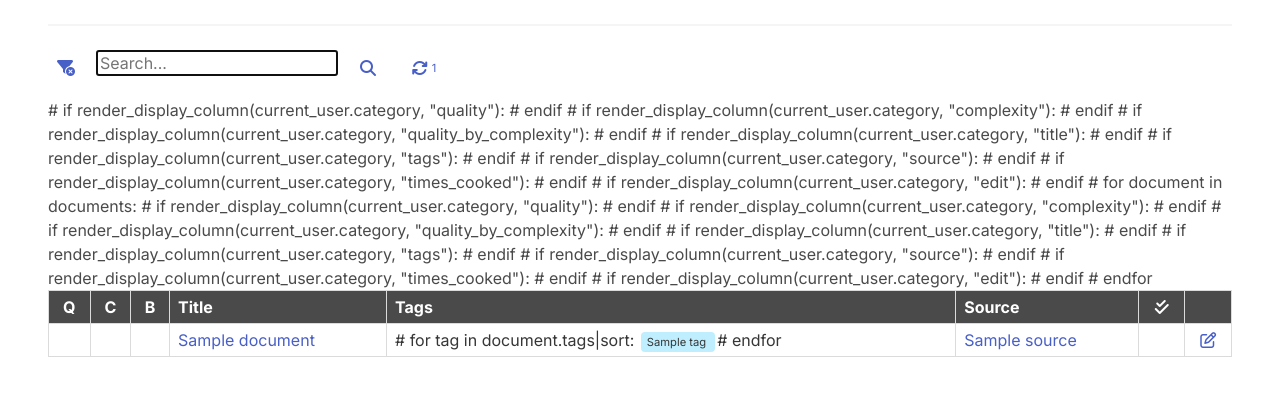
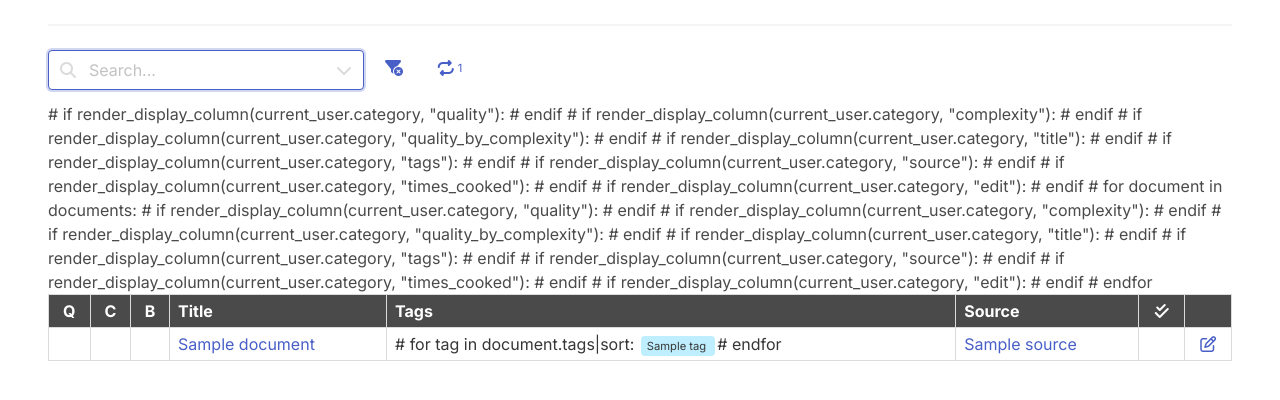
Before and after one commit to PBorocz/coctione_libri, a Python web app: template app/templates/main/display.html in a window 1280 px wide. Shown: the part 107-507 px from the top of the page. Run offline with Jinja, Linux system fonts and the light colour scheme; the template is opened without the code that fills it: most values are stand-ins (such as "Sample title", 1, 10 or a date in 2020); some libraries are stand-ins or nearby versions.

Commit message:
Final version of search history and updated ui.

```diff
--- a/app/templates/main/display_search_nav.html
+++ b/app/templates/main/display_search_nav.html
@@ -3,13 +3,6 @@
 {# --------------------------------------------------------------------------- #}
 <div id="controls" class="field is-grouped is-grouped-multiline">
   <style>
-   .no-border {
-     border: none !important;
-     box-shadow: none !important;
-   }
-   /* .search {
-      font-size: 0.8rem;
-      } */
    .control-link {
      display: inline-flex;
      align-items: center;
@@ -25,30 +18,41 @@
    .control-link:hover {
      background-color: rgba(0, 0, 0, 0.05);  /* Light gray background on hover */
    }
+
+   /* Turn off the default datalist pull-down (we'll use Bulma's) */
+   input::-webkit-calendar-picker-indicator {
+     opacity: 0;
+   }
+   input[list]::-webkit-calendar-picker-indicator {
+     display: none;
+   }
   </style>
 
-  {# Reset, ie. redisplay with search field *cleared* #}
-  <div class="control">
-    <a href="/reset" class="control-link" title="Reset" type="button">
-      <span class="icon"><i class="fas fa-filter-circle-xmark responsive-font"></i></span>
-    </a>
-  </div>
-
-  <div class="control has-icons-left">
+  {# ######################################################################### #}
   {# Search field #}
+  {# ######################################################################### #}
+  <div class="control has-icons-left has-icons-right">
+    <div hx-trigger="change" hx-post="/search" hx-target="#id_documents_div" hx-include="#search">
+      <div hx-trigger="keyup from:#search delay:500ms" hx-get="/update-search-history" hx-target="#id-search-history">
 	<input
 	  autofocus
-      id="search-input"
+	  id="search"
 	  name="search"
+	  class="input"
 	  type="text"
 	  list="id-search-history"
 	  placeholder="Search..."
 	  class="search responsive-font"
-      hx-get="/update-search-history"
-      hx-trigger="input changed delay:500ms"
-      hx-target="#id-search-history"
 	  {% if search %}value="{{ search }}"{% endif %}
 	>
+      </div>
+    </div>
+    <span class="icon is-small is-left">
+      <i class="fas fa-search"></i>
+    </span>
+    <span class="icon is-small is-right">
+      <i class="fas fa-chevron-down"></i>
+    </span>
 
     <datalist id="id-search-history">
       {# Initial list, will be dynamically updated from partial searches #}
@@ -58,18 +62,21 @@
     </datalist>
   </div>
 
+  {# ######################################################################### #}
+  {# Reset search, ie. redisplay with search field *cleared* #}
+  {# ######################################################################### #}
   <div class="control">
-    <a href="#" class="control-link responsive-font" hx-post="/search" hx-trigger="click" hx-target="#id_documents_div" hx-include="#search-input">
-      <span class="icon responsive-font">
-	<i class="fas fa-search"></i>
-      </span>
+    <a href="/reset" class="control-link" title="Reset" type="button">
+      <span class="icon"><i class="fas fa-filter-circle-xmark responsive-font"></i></span>
     </a>
   </div>
 
+  {# ######################################################################### #}
   {# Requery, ie. simply requery the display table by itself using current search criteria #}
+  {# ######################################################################### #}
   <div class="control ml-2">
     <a href="/" method="post" hx-post="/" hx-target="#id_documents_div" class="control-link" title="Requery">
-      <span class="icon"><i class="fas fa-arrows-rotate responsive-font"></i></span>
+      <span class="icon"><i class="fas fa-repeat responsive-font"></i></span>
       <span id="htmx-row-count" class="responsive-font-small ml-1" hx-get="/document/count" hx-trigger="refresh-document-count from:body" hx-target="#htmx-row-count">
 	{% if documents %}{{ documents|length }}{% endif %}
       </span>
```
Also changed, not shown: app/blueprints/main/routes.py (+3 -4 lines), app/models/user.py (+23 -25 lines). Lines whose indentation alone changed are shown as unchanged.
